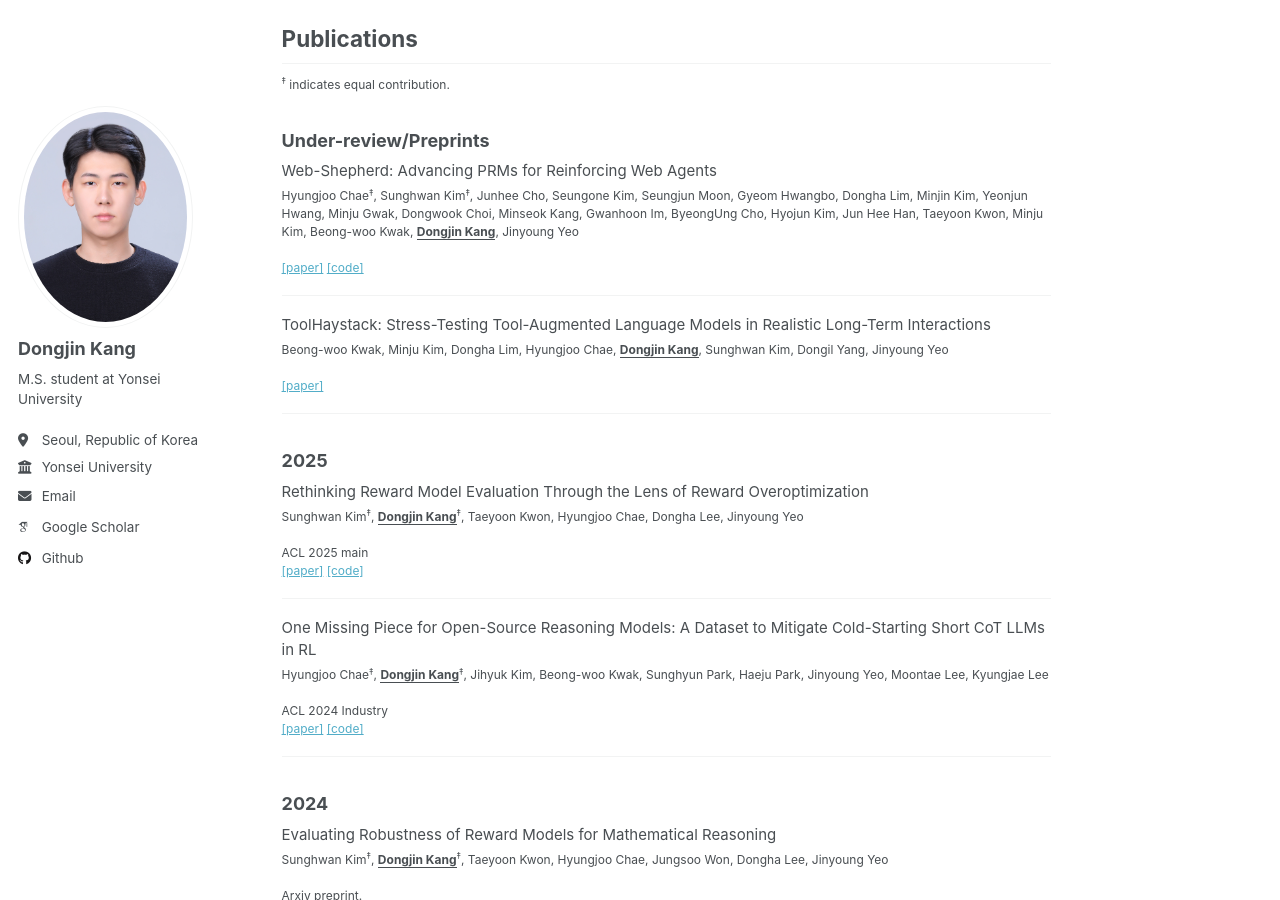
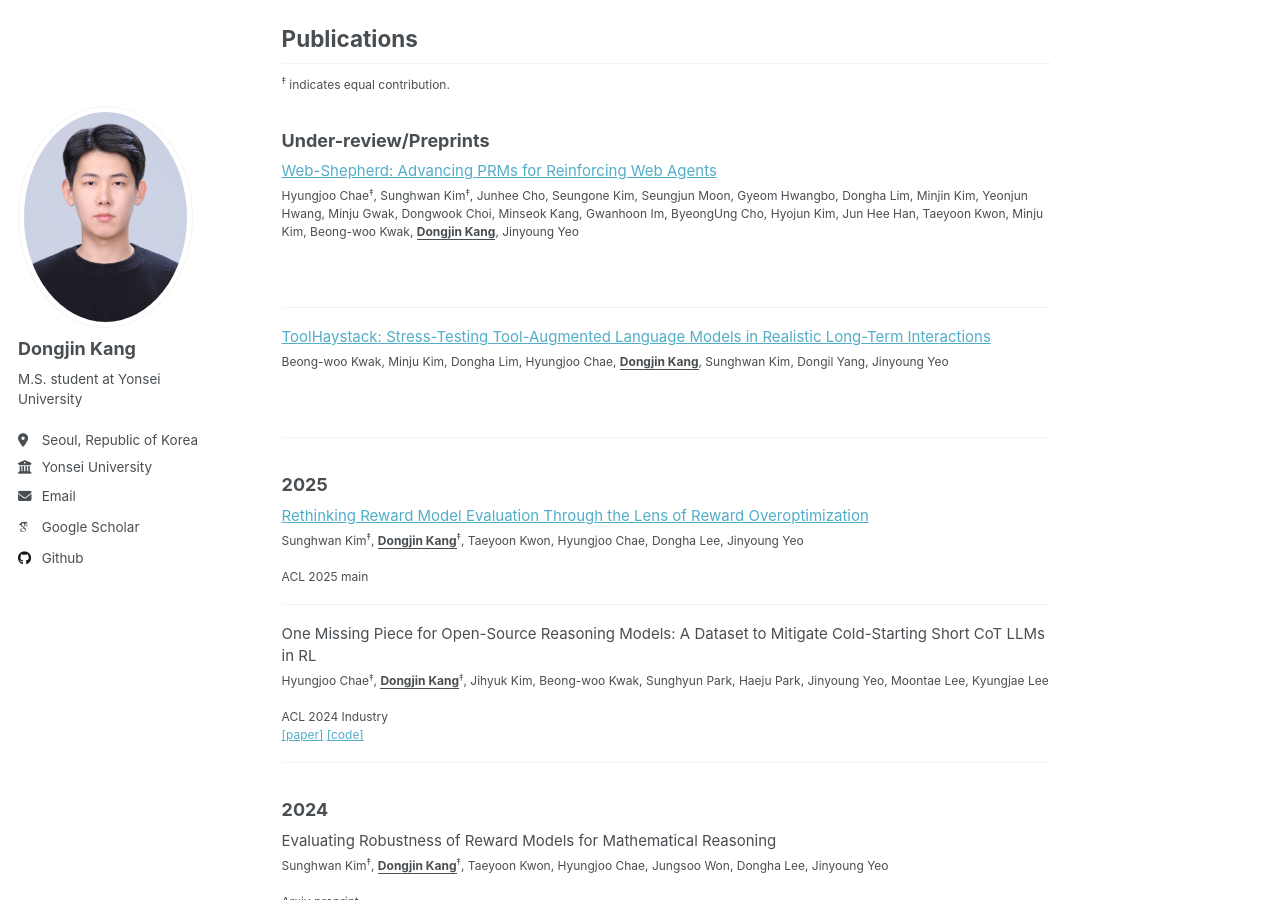
Before and after one commit to 1eastar/1eastar.github.io, a Jekyll site: the page built from _pages/about.md, in a window 1280 px wide and 900 px high, scrolled down 441 px. Built offline with Jekyll 4.4.1, drawn with Linux system fonts in a browser that asks for light colours; some web fonts are replaced.

Commit message:
update 25.05.28

```diff
--- a/_pages/about.md
+++ b/_pages/about.md
@@ -28,43 +28,42 @@ Analysis of LMs: Preference Bias, Cactus, RewardMATH<br/>
 
 ### Under-review/Preprints
 <p style="font-size:15px; margin-bottom: 0.3em;">
-Web-Shepherd: Advancing PRMs for Reinforcing Web Agents
+  <a href="https://arxiv.org/abs/2505.15277" target="_blank">
+  Web-Shepherd: Advancing PRMs for Reinforcing Web Agents
+  </a>
 </p>
 
 <p style="font-size:12px;">
 Hyungjoo Chae<sup>‡</sup>, Sunghwan Kim<sup>‡</sup>, Junhee Cho, Seungone Kim, Seungjun Moon, Gyeom Hwangbo, Dongha Lim, Minjin Kim, Yeonjun Hwang, Minju Gwak, Dongwook Choi, Minseok Kang, Gwanhoon Im, ByeongUng Cho, Hyojun Kim, Jun Hee Han, Taeyoon Kwon, Minju Kim, Beong-woo Kwak, <u style="font-weight:bold;">Dongjin Kang</u>, Jinyoung Yeo
+</p>
 <br/>
 
-<br/>
-<a href="https://arxiv.org/abs/2505.15277" target="_blank">[paper]</a>   <a href="https://github.com/kyle8581/Web-Shepherd" target="_blank">[code]</a>
-</p>
 ___
 <p style="font-size:15px; margin-bottom: 0.3em;">
-ToolHaystack: Stress-Testing Tool-Augmented Language Models in Realistic Long-Term Interactions
+  <a href="https://arxiv.org/abs/2505.15277" target="_blank">
+  ToolHaystack: Stress-Testing Tool-Augmented Language Models in Realistic Long-Term Interactions
+  </a>
 </p>
 
 <p style="font-size:12px;">
 Beong-woo Kwak, Minju Kim, Dongha Lim, Hyungjoo Chae, <u style="font-weight:bold;">Dongjin Kang</u>, Sunghwan Kim, Dongil Yang, Jinyoung Yeo
+</p>
 <br/>
-
-<br/>
-<a href="https://1eastar.github.io" target="_blank">[paper]</a>
-</p>
 
 ___
 
 
 ### 2025
 <p style="font-size:15px; margin-bottom: 0.3em;">
-Rethinking Reward Model Evaluation Through the Lens of Reward Overoptimization
+  <a href="https://arxiv.org/abs/2505.12763" target="_blank">
+  Rethinking Reward Model Evaluation Through the Lens of Reward Overoptimization
+  </a>
 </p>
 
 <p style="font-size:12px;">
 Sunghwan Kim<sup>‡</sup>, <u style="font-weight:bold;">Dongjin Kang</u><sup>‡</sup>, Taeyoon Kwon, Hyungjoo Chae, Dongha Lee, Jinyoung Yeo
 <br/><br/>
 ACL 2025 main
-<br/>
-<a href="https://arxiv.org/abs/2505.12763" target="_blank">[paper]</a>   <a href="https://github.com/kimsh0507/rethinking_rm_eval" target="_blank">[code]</a>
 </p>
 ___
 <p style="font-size:15px; margin-bottom: 0.3em;">
```
